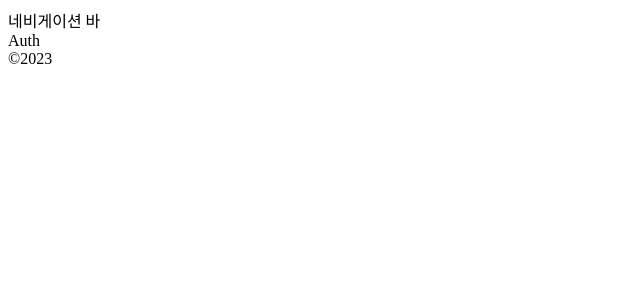
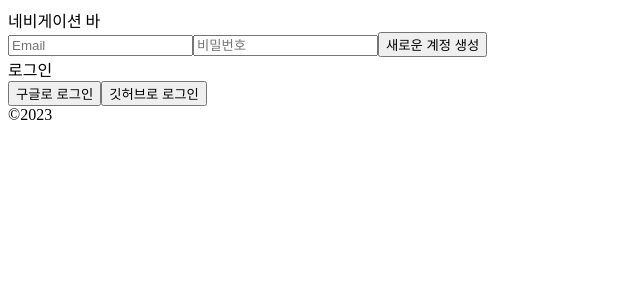
Before and after one commit to kimgyul11/react-login, a React (Create React App) app: page / in a window 1280 px wide. Shown: the top 300 px of the page, without its empty margins (0-640 px from the left). Built offline with nearby package versions, Linux system fonts and the light colour scheme; no server answers.

Commit message:
이메일 로그인

```diff
--- a/src/App.js
+++ b/src/App.js
@@ -1,20 +1,37 @@
-import React, { useState } from "react";
-import { Outlet, RouterProvider, createBrowserRouter } from "react-router-dom";
-import Home from "./routes/Home";
+import React, { useEffect, useState } from "react";
+import { RouterProvider, createBrowserRouter } from "react-router-dom";
 import Auth from "./routes/Auth";
 import { authService } from "./api/fbase";
-import Footer from "./components/Footer";
-import Profile from "./routes/Profile";
+import Home from "./routes/Home";
 import Root from "./routes/Root";
+import { getAuth, onAuthStateChanged } from "firebase/auth";
 
 const useRouter = () => {
-  const [isLoggedIn, setIsLoggedIn] = useState(authService.currentUser);
+  const auth = getAuth();
+  const [init, setInit] = useState(false);
+  const [isLoggedIn, setIsLoggedIn] = useState(false);
+
+  useEffect(() => {
+    onAuthStateChanged(auth, (user) => {
+      if (user) {
+        setIsLoggedIn(true);
+      } else {
+        setIsLoggedIn(false);
+      }
+      setInit(true);
+    });
+  }, []);
+
+  console.log(authService.currentUser);
+
   const router = createBrowserRouter([
     {
       path: "/",
       element: <Root />,
       errorElement: <div>페이지 없음</div>,
-      children: [{ index: true, element: isLoggedIn ? <Profile /> : <Auth /> }],
+      children: [
+        { index: true, element: isLoggedIn ? <Home props={init} /> : <Auth /> },
+      ],
     },
     // { path: "/", element: isLoggedIn ? <Home /> : <Auth /> },
     // { path: "login", element: <Auth /> },
--- a/src/routes/Auth.js
+++ b/src/routes/Auth.js
@@ -1,5 +1,75 @@
-import React from "react";
+import React, { useState } from "react";
+import {
+  createUserWithEmailAndPassword,
+  getAuth,
+  signInWithEmailAndPassword,
+} from "firebase/auth";
 
 export default function Auth() {
-  return <div>Auth</div>;
+  const auth = getAuth();
+  const [email, setEmail] = useState("");
+  const [password, setPassword] = useState("");
+  const [newAccount, setNewAccount] = useState(true);
+  const [error, setError] = useState("");
+  const onChange = (e) => {
+    const {
+      target: { name, value },
+    } = e;
+    if (name === "email") {
+      setEmail(value);
+    } else if (name === "password") {
+      setPassword(value);
+    }
+  };
+  const onSubmit = async (e) => {
+    e.preventDefault();
+    try {
+      let data;
+      if (newAccount) {
+        data = await createUserWithEmailAndPassword(auth, email, password);
+        console.log(data);
+      } else {
+        data = await signInWithEmailAndPassword(auth, email, password);
+        console.log(data);
+      }
+    } catch (error) {
+      setError(error.message);
+      console.log(error);
+    }
+  };
+  const toggleAccount = () => setNewAccount((prev) => !prev);
+  return (
+    <div>
+      <form onSubmit={onSubmit}>
+        <input
+          name="email"
+          type="text"
+          placeholder="Email"
+          value={email}
+          onChange={onChange}
+          required
+        />
+        <input
+          name="password"
+          type="password"
+          placeholder="비밀번호"
+          value={password}
+          onChange={onChange}
+          required
+        />
+        <input
+          type="submit"
+          value={newAccount ? "새로운 계정 생성" : "로그인"}
+        />
+        <div>{error}</div>
+      </form>
+      <span onClick={toggleAccount}>
+        {newAccount ? "로그인" : "계정 생성하기"}
+      </span>
+      <div>
+        <button>구글로 로그인</button>
+        <button>깃허브로 로그인</button>
+      </div>
+    </div>
+  );
 }
--- a/src/routes/Home.js
+++ b/src/routes/Home.js
@@ -1,9 +1,13 @@
+import { getAuth } from "firebase/auth";
 import React from "react";
+import { authService } from "../api/fbase";
 
 export default function Home() {
+  const { email } = authService.currentUser;
+  console.log(email);
   return (
     <>
-      <div>HOME</div>
+      <div>{email}님 환영합니다.</div>
     </>
   );
 }
```
